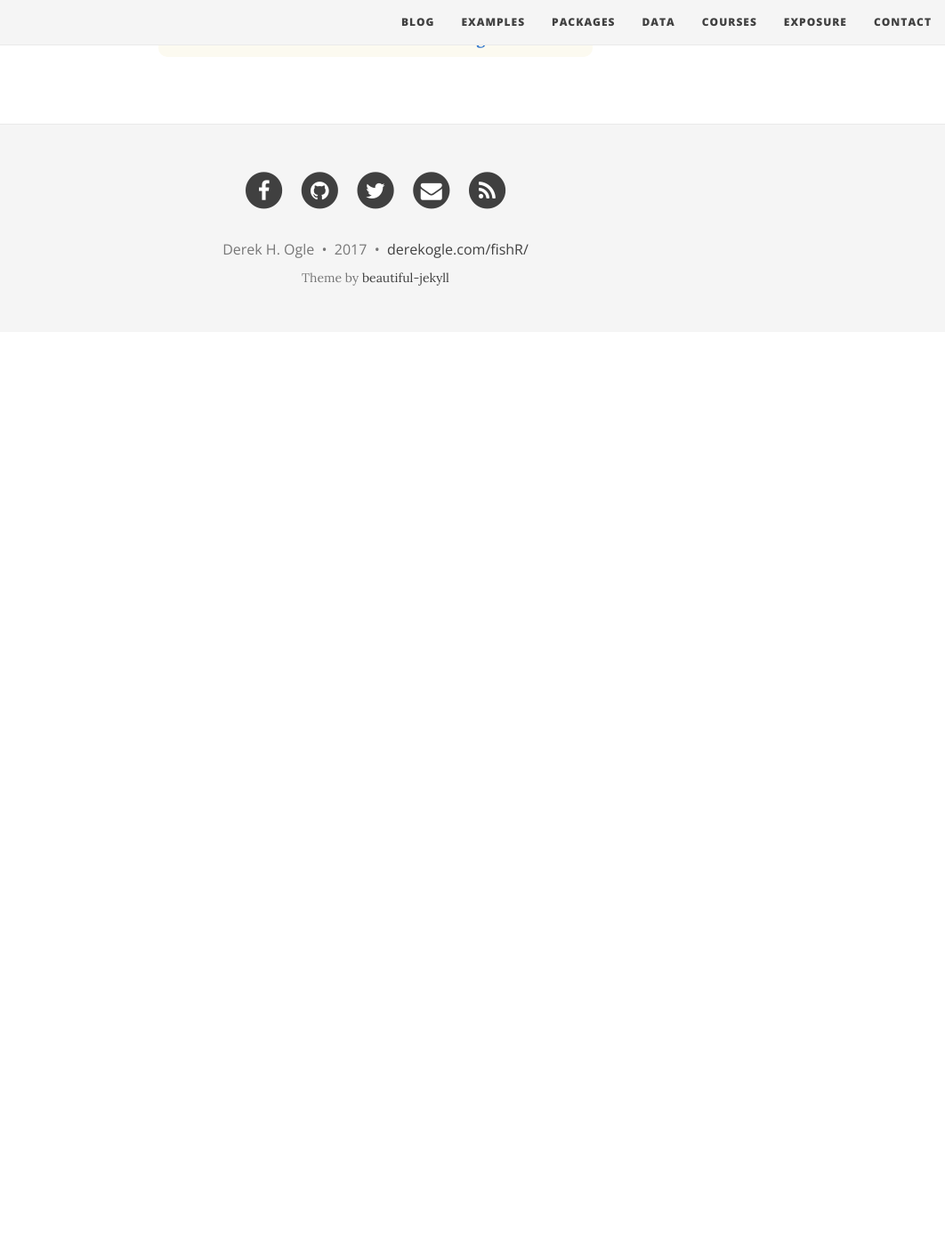
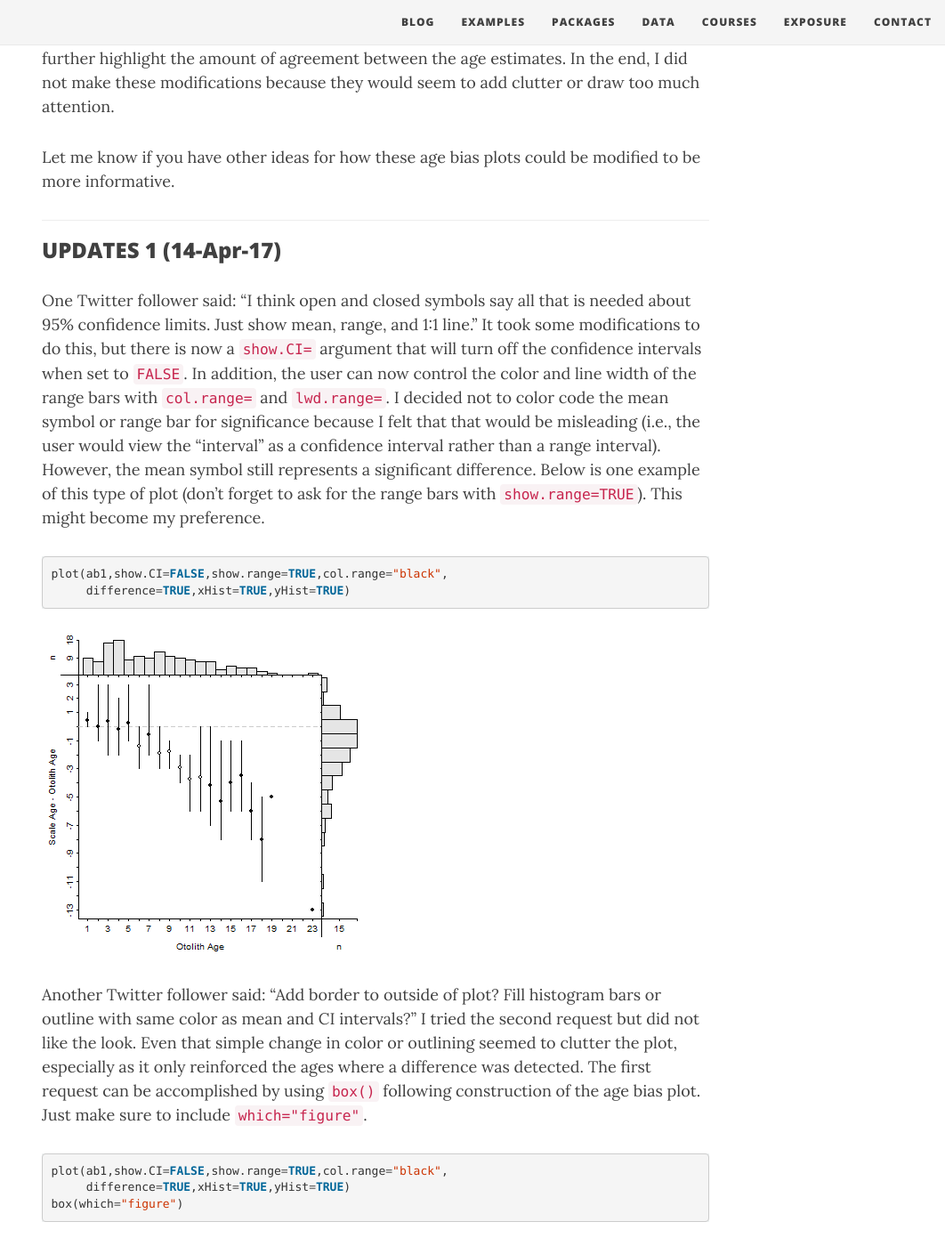
Before and after one commit to droglenc/fishR, a Jekyll site: the page built from _posts/2017-4-14-Modified_AgeBiasPlot.md, in a window 1280 px wide and 1400 px high, scrolled down 8653 px. Shown: the whole window at 89% size, without its empty margins (218-1280 px from the left). Built offline with Jekyll 4.4.1, drawn with Linux system fonts in a browser that asks for light colours; nearby versions of some CDN libraries; comment, search, counter and statistics services are not loaded; before the commit the page ends 9026 px from its top, so only the background shows below that.

Commit message:
Modified the AgeBiasPlot post

```diff
--- a/_posts/2017-4-14-Modified_AgeBiasPlot.md
+++ b/_posts/2017-4-14-Modified_AgeBiasPlot.md
@@ -142,6 +142,30 @@ Let me know if you have other ideas for how these age bias plots could be modifi
 
 ----
 
+### UPDATES 1 (14-Apr-17)
+
+One Twitter follower said: "I think open and closed symbols say all that is needed about 95% confidence limits. Just show mean, range, and 1:1 line." It took some modifications to do this, but there is now a `show.CI=` argument that will turn off the confidence intervals when set to `FALSE`. In addition, the user can now control the color and line width of the range bars with `col.range=` and `lwd.range=`. I decided not to color code the mean symbol or range bar for significance because I felt that that would be misleading (i.e., the user would view the "interval" as a confidence interval rather than a range interval). However, the mean symbol still represents a significant difference. Below is one example of this type of plot (don't forget to ask for the range bars with `show.range=TRUE`). This might become my preference.
+
+{% highlight r %}
+plot(ab1,show.CI=FALSE,show.range=TRUE,col.range="black",
+     difference=TRUE,xHist=TRUE,yHist=TRUE)
+{% endhighlight %}
+
+![plot of chunk ABHansenMod](http://derekogle.com/fishR/figures/ABHansenMod-1.png)
+
+Another Twitter follower said: "Add border to outside of plot? Fill histogram bars or outline with same color as mean and CI intervals?" I tried the second request but did not like the look. Even that simple change in color or outlining seemed to clutter the plot, especially as it only reinforced the ages where a difference was detected. The first request can be accomplished by using `box()` following construction of the age bias plot. Just make sure to include `which="figure"`.
+
+{% highlight r %}
+plot(ab1,show.CI=FALSE,show.range=TRUE,col.range="black",
+     difference=TRUE,xHist=TRUE,yHist=TRUE)
+box(which="figure")
+{% endhighlight %}
+
+![plot of chunk ABVandergoot](http://derekogle.com/fishR/figures/ABVandergoot-1.png)
+
+
+----
+
 ### References
 
 * Campana, S.E., M.C. Annand, and J.I. McMillan. 1995. [Graphical and statistical methods for determining the consistency of age determinations.](https://www.researchgate.net/profile/Steven_Campana/publication/254328508_Graphical_and_Statistical_Methods_for_Determining_the_Consistency_of_Age_Determinations/links/546a55d20cf20dedafd386b5.pdf) Transactions of the American Fisheries Society 124:131-138.
```
Also changed, not shown: _rmd/2017-4-14-Modified_AgeBiasPlot.Rmd (+18 -1 lines), figures/ABCampana-1.png, figures/ABCampanaClean-1.png, figures/ABDiffHistXY-1.png, figures/ABDifferences1-1.png, figures/ABHansenMod-1.png (added), figures/ABHistX-1.png, figures/ABHistXY-1.png, figures/ABPreferred-1.png, figures/ABShowN-1.png, figures/ABShowPoints-1.png, figures/ABShowRange-1.png, figures/ABVandergoot-1.png (added).
